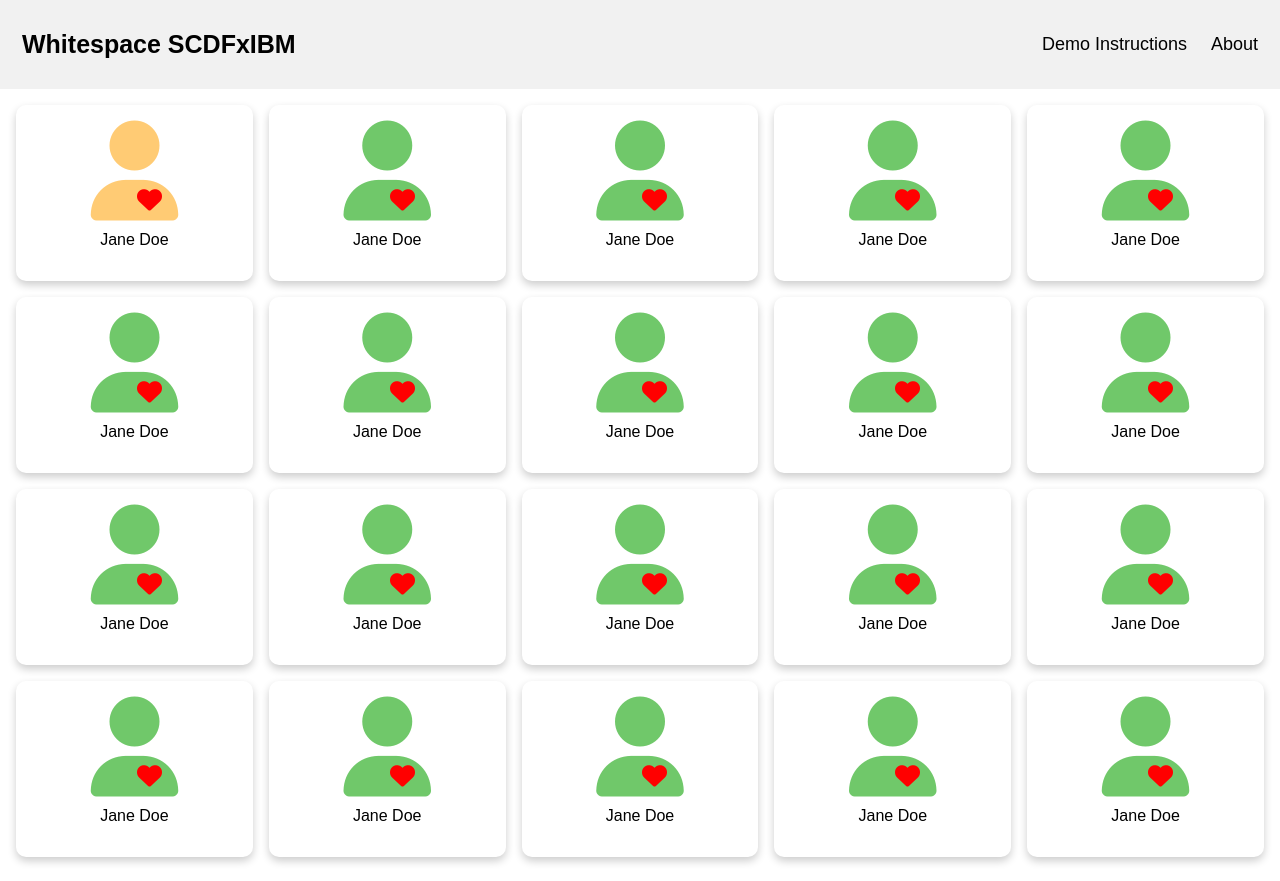
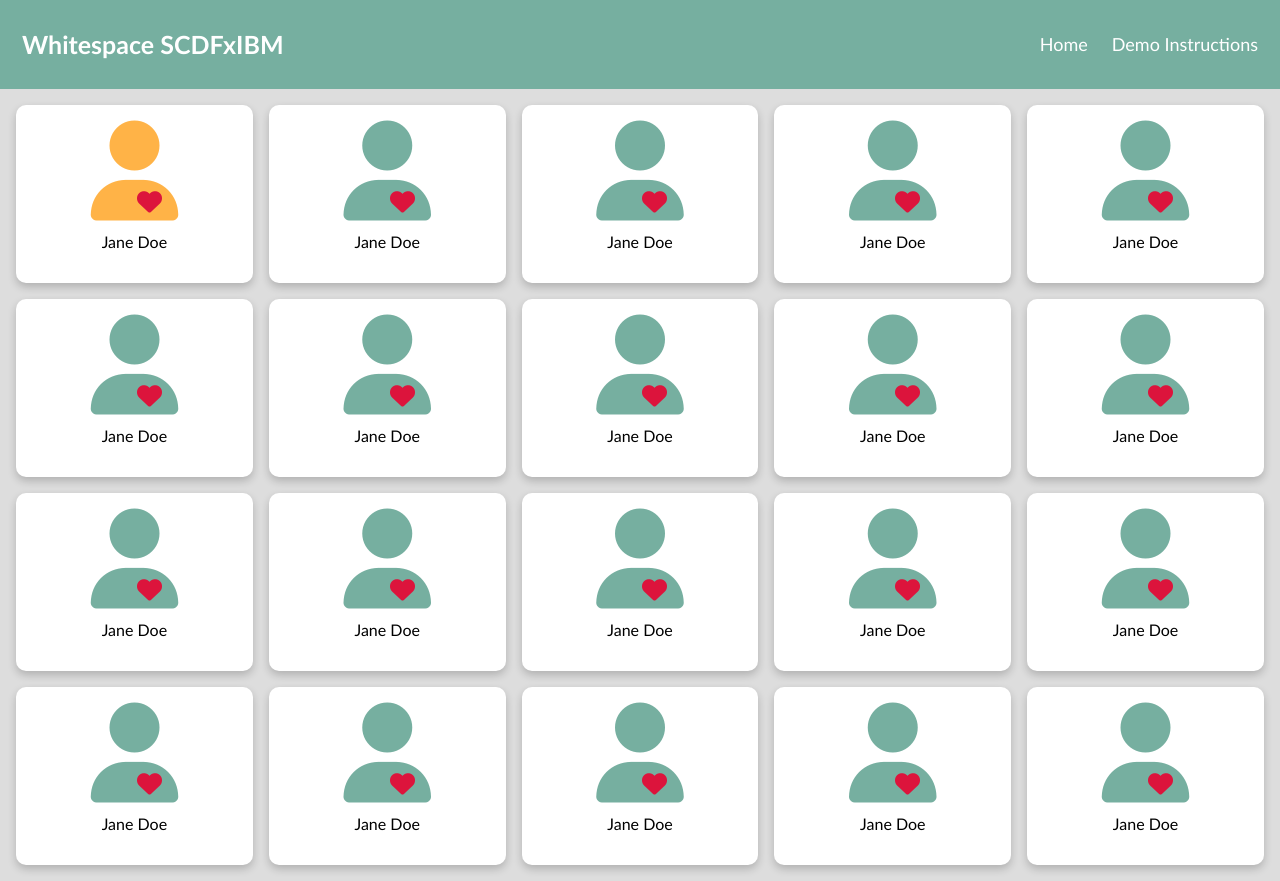
Before and after one commit to WhitespaceHackers/front-end, a website built with Parcel: page index.html in a window 1280 px wide. Built offline with nearby package versions, Linux system fonts and the light colour scheme.

Commit message:
Final UI

```diff
--- a/index.css
+++ b/index.css
@@ -4,18 +4,19 @@
 
 body {
   margin: 0;
-  font-family: Arial, Helvetica, sans-serif;
+  font-family:"Trebuchet MS", Helvetica, sans-serif;
+  background-color: #ddd;
 }
 
 .header {
   overflow: hidden;
-  background-color: #f1f1f1;
+  background-color: #76afa0;
   padding: 20px 10px;
 }
 
 .header a {
   float: left;
-  color: black;
+  color: white;
   text-align: center;
   padding: 12px;
   text-decoration: none;
@@ -61,7 +62,7 @@ main {
 
 .persons {
   display: grid;
-  grid-template-columns: auto auto auto auto auto;
+  grid-template-columns: repeat( auto-fit, minmax(200px, 1fr) );
   grid-gap: 1rem;
 }
 
@@ -70,6 +71,7 @@ main {
   transition: 0.3s;
   text-align: center;
   border-radius: 10px;
+  background-color: #fff;
 }
 
 .card:hover {
--- a/index.html
+++ b/index.html
@@ -15,8 +15,8 @@
       <a href="#default" class="logo">Whitespace SCDFxIBM</a>
       <div class="header-right">
         <!-- <a href="#home">Home</a> -->
-        <a href="#contact">Demo Instructions</a>
-        <a href="#about">About</a>
+        <a href="#">Home</a>
+        <a href="demo-instructions.html">Demo Instructions</a>
       </div>
     </div>
 
@@ -27,9 +27,9 @@
           <div class="container" style="cursor: pointer;">
             <a href="jane-doe.html"
               ><span class="user-icon">
-                <i class="fas fa-user" style="color: #ffcb74;"></i>
+                <i class="fas fa-user" style="color: #ffb347;"></i>
                 <span class="heart-icon">
-                  <i class="fas fa-heart fa-beat" style="color: red"></i>
+                  <i class="fas fa-heart fa-beat" style="color: #DC143C"></i>
                 </span> </span
             ></a>
             <p>Jane Doe</p>
@@ -38,9 +38,9 @@
         <div class="card">
           <div class="container">
             <span class="user-icon">
-              <i class="fas fa-user" style="color: #70c86a;"></i>
+              <i class="fas fa-user" style="color: #76afa0;"></i>
               <span class="heart-icon">
-                <i class="fas fa-heart fa-beat" style="color: red"></i>
+                <i class="fas fa-heart fa-beat" style="color: #DC143C"></i>
               </span>
             </span>
             <p>Jane Doe</p>
@@ -49,9 +49,9 @@
         <div class="card">
           <div class="container">
             <span class="user-icon">
-              <i class="fas fa-user" style="color:  #70c86a;"></i>
+              <i class="fas fa-user" style="color:  #76afa0;"></i>
               <span class="heart-icon">
-                <i class="fas fa-heart fa-beat" style="color: red"></i>
+                <i class="fas fa-heart fa-beat" style="color: #DC143C"></i>
               </span>
             </span>
             <p>Jane Doe</p>
@@ -60,9 +60,9 @@
         <div class="card">
           <div class="container">
             <span class="user-icon">
-              <i class="fas fa-user" style="color:  #70c86a;"></i>
+              <i class="fas fa-user" style="color:  #76afa0;"></i>
               <span class="heart-icon">
-                <i class="fas fa-heart fa-beat" style="color: red"></i>
+                <i class="fas fa-heart fa-beat" style="color: #DC143C"></i>
               </span>
             </span>
             <p>Jane Doe</p>
@@ -71,9 +71,9 @@
         <div class="card">
           <div class="container">
             <span class="user-icon">
-              <i class="fas fa-user" style="color:  #70c86a;"></i>
+              <i class="fas fa-user" style="color:  #76afa0;"></i>
               <span class="heart-icon">
-                <i class="fas fa-heart fa-beat" style="color: red"></i>
+                <i class="fas fa-heart fa-beat" style="color: #DC143C"></i>
               </span>
             </span>
             <p>Jane Doe</p>
@@ -82,9 +82,9 @@
         <div class="card">
           <div class="container">
             <span class="user-icon">
-              <i class="fas fa-user" style="color:  #70c86a;"></i>
+              <i class="fas fa-user" style="color:  #76afa0;"></i>
               <span class="heart-icon">
-                <i class="fas fa-heart fa-beat" style="color: red"></i>
+                <i class="fas fa-heart fa-beat" style="color: #DC143C"></i>
               </span>
             </span>
             <p>Jane Doe</p>
@@ -93,9 +93,9 @@
         <div class="card">
           <div class="container">
             <span class="user-icon">
-              <i class="fas fa-user" style="color:  #70c86a;"></i>
+              <i class="fas fa-user" style="color:  #76afa0;"></i>
               <span class="heart-icon">
-                <i class="fas fa-heart fa-beat" style="color: red"></i>
+                <i class="fas fa-heart fa-beat" style="color: #DC143C"></i>
               </span>
             </span>
             <p>Jane Doe</p>
@@ -104,9 +104,9 @@
         <div class="card">
           <div class="container">
             <span class="user-icon">
-              <i class="fas fa-user" style="color:  #70c86a;"></i>
+              <i class="fas fa-user" style="color:  #76afa0;"></i>
               <span class="heart-icon">
-                <i class="fas fa-heart fa-beat" style="color: red"></i>
+                <i class="fas fa-heart fa-beat" style="color: #DC143C"></i>
               </span>
             </span>
             <p>Jane Doe</p>
@@ -115,9 +115,9 @@
         <div class="card">
           <div class="container">
             <span class="user-icon">
-              <i class="fas fa-user" style="color:  #70c86a;"></i>
+              <i class="fas fa-user" style="color:  #76afa0;"></i>
               <span class="heart-icon">
-                <i class="fas fa-heart fa-beat" style="color: red"></i>
+                <i class="fas fa-heart fa-beat" style="color: #DC143C"></i>
               </span>
             </span>
             <p>Jane Doe</p>
@@ -126,9 +126,9 @@
         <div class="card">
           <div class="container">
             <span class="user-icon">
-              <i class="fas fa-user" style="color:  #70c86a;"></i>
+              <i class="fas fa-user" style="color:  #76afa0;"></i>
               <span class="heart-icon">
-                <i class="fas fa-heart fa-beat" style="color: red"></i>
+                <i class="fas fa-heart fa-beat" style="color: #DC143C"></i>
               </span>
             </span>
             <p>Jane Doe</p>
@@ -137,9 +137,9 @@
         <div class="card">
           <div class="container">
             <span class="user-icon">
-              <i class="fas fa-user" style="color:  #70c86a;"></i>
+              <i class="fas fa-user" style="color:  #76afa0;"></i>
               <span class="heart-icon">
-                <i class="fas fa-heart fa-beat" style="color: red"></i>
+                <i class="fas fa-heart fa-beat" style="color: #DC143C"></i>
               </span>
             </span>
             <p>Jane Doe</p>
@@ -148,9 +148,9 @@
         <div class="card">
           <div class="container">
             <span class="user-icon">
-              <i class="fas fa-user" style="color:  #70c86a;"></i>
+              <i class="fas fa-user" style="color:  #76afa0;"></i>
               <span class="heart-icon">
-                <i class="fas fa-heart fa-beat" style="color: red"></i>
+                <i class="fas fa-heart fa-beat" style="color: #DC143C"></i>
               </span>
             </span>
             <p>Jane Doe</p>
@@ -159,9 +159,9 @@
         <div class="card">
           <div class="container">
             <span class="user-icon">
-              <i class="fas fa-user" style="color:  #70c86a;"></i>
+              <i class="fas fa-user" style="color:  #76afa0;"></i>
               <span class="heart-icon">
-                <i class="fas fa-heart fa-beat" style="color: red"></i>
+                <i class="fas fa-heart fa-beat" style="color: #DC143C"></i>
               </span>
             </span>
             <p>Jane Doe</p>
@@ -170,9 +170,9 @@
         <div class="card">
           <div class="container">
             <span class="user-icon">
-              <i class="fas fa-user" style="color:  #70c86a;"></i>
+              <i class="fas fa-user" style="color:  #76afa0;"></i>
               <span class="heart-icon">
-                <i class="fas fa-heart fa-beat" style="color: red"></i>
+                <i class="fas fa-heart fa-beat" style="color: #DC143C"></i>
               </span>
             </span>
             <p>Jane Doe</p>
@@ -181,9 +181,9 @@
         <div class="card">
           <div class="container">
             <span class="user-icon">
-              <i class="fas fa-user" style="color:  #70c86a;"></i>
+              <i class="fas fa-user" style="color:  #76afa0;"></i>
               <span class="heart-icon">
-                <i class="fas fa-heart fa-beat" style="color: red"></i>
+                <i class="fas fa-heart fa-beat" style="color: #DC143C"></i>
               </span>
             </span>
             <p>Jane Doe</p>
@@ -192,9 +192,9 @@
         <div class="card">
           <div class="container">
             <span class="user-icon">
-              <i class="fas fa-user" style="color:  #70c86a;"></i>
+              <i class="fas fa-user" style="color:  #76afa0;"></i>
               <span class="heart-icon">
-                <i class="fas fa-heart fa-beat" style="color: red"></i>
+                <i class="fas fa-heart fa-beat" style="color: #DC143C"></i>
               </span>
             </span>
             <p>Jane Doe</p>
@@ -203,9 +203,9 @@
         <div class="card">
           <div class="container">
             <span class="user-icon">
-              <i class="fas fa-user" style="color:  #70c86a;"></i>
+              <i class="fas fa-user" style="color:  #76afa0;"></i>
               <span class="heart-icon">
-                <i class="fas fa-heart fa-beat" style="color: red"></i>
+                <i class="fas fa-heart fa-beat" style="color: #DC143C"></i>
               </span>
             </span>
             <p>Jane Doe</p>
@@ -214,9 +214,9 @@
         <div class="card">
           <div class="container">
             <span class="user-icon">
-              <i class="fas fa-user" style="color:  #70c86a;"></i>
+              <i class="fas fa-user" style="color:  #76afa0;"></i>
               <span class="heart-icon">
-                <i class="fas fa-heart fa-beat" style="color: red"></i>
+                <i class="fas fa-heart fa-beat" style="color: #DC143C"></i>
               </span>
             </span>
             <p>Jane Doe</p>
@@ -225,9 +225,9 @@
         <div class="card">
           <div class="container">
             <span class="user-icon">
-              <i class="fas fa-user" style="color:  #70c86a;"></i>
+              <i class="fas fa-user" style="color:  #76afa0;"></i>
               <span class="heart-icon">
-                <i class="fas fa-heart fa-beat" style="color: red"></i>
+                <i class="fas fa-heart fa-beat" style="color: #DC143C"></i>
               </span>
             </span>
             <p>Jane Doe</p>
@@ -236,9 +236,9 @@
         <div class="card">
           <div class="container">
             <span class="user-icon">
-              <i class="fas fa-user" style="color:  #70c86a;"></i>
+              <i class="fas fa-user" style="color:  #76afa0;"></i>
               <span class="heart-icon">
-                <i class="fas fa-heart fa-beat" style="color: red"></i>
+                <i class="fas fa-heart fa-beat" style="color: #DC143C"></i>
               </span>
             </span>
             <p>Jane Doe</p>
```
Also changed, not shown: jane-doe.html (+182 -39 lines), jane-doe.js (+44 -5 lines), demo-instructions.html (added).
